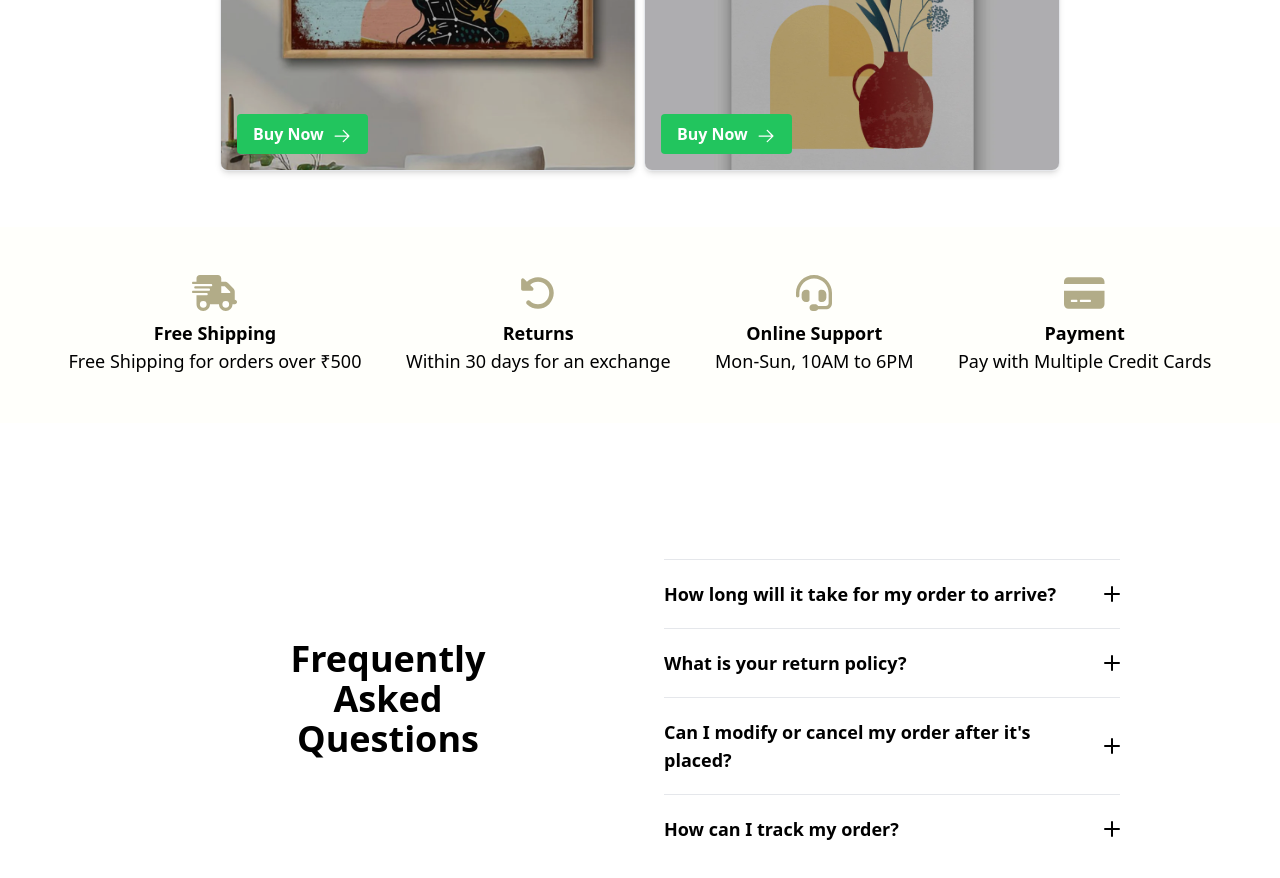
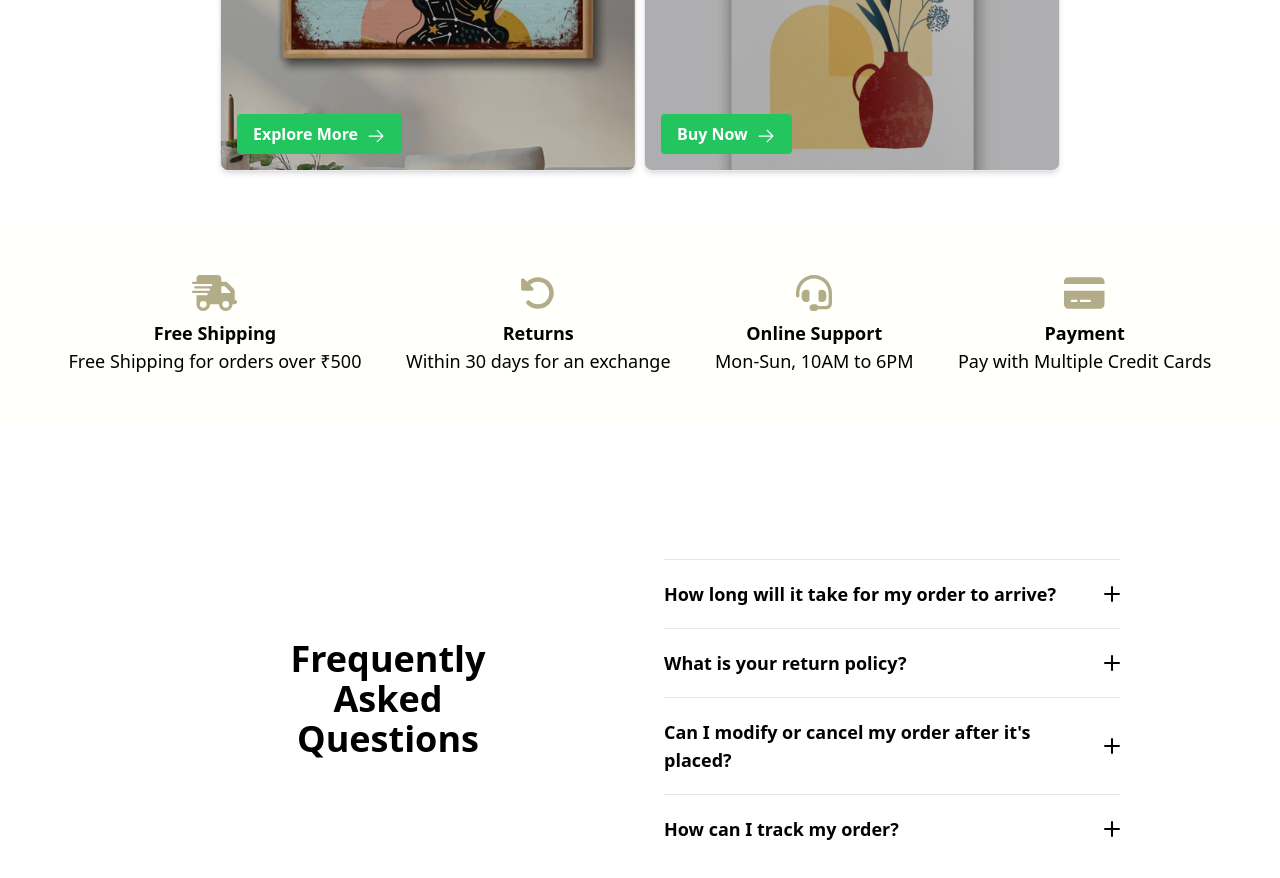
Before and after one commit to 22purnimarani/bonus_episodes_202, a React (Vite) app in the folder bonus_episodes_202/: page / in a window 1280 px wide. Shown: the part 1200-2078 px from the top of the page. Built offline with nearby package versions, Linux system fonts and the light colour scheme.

Commit message:
link added in promo card section

```diff
--- a/bonus_episodes_202/src/components/PromoCard.jsx
+++ b/bonus_episodes_202/src/components/PromoCard.jsx
@@ -1,4 +1,5 @@
-const PromoCard = ({ Image, buttonDescription, Description }) => {
+import { Link } from "react-router-dom";
+const PromoCard = ({ Image, buttonDescription, Description, linkTo }) => {
   return (
     <section id="promo">
     <div className="flex-grow border border-gray-200 rounded-lg shadow-md overflow-hidden relative">
@@ -15,7 +16,8 @@ const PromoCard = ({ Image, buttonDescription, Description }) => {
           </p>
         </div>
         <button className="mt-4 flex self-start px-4 py-2 bg-green-500 font-semibold rounded hover:bg-green-600 transition duration-200 group">
-        <span>Buy Now</span>
+        <span>{buttonDescription}</span>
+        <Link to={linkTo} >
           <svg
             xmlns="http://www.w3.org/2000/svg"
             className="ml-2 w-5 h-5 transfrom translate-y-1 transition-transform transform group-hover:translate-x-1 group-hover:translate-y-1"
@@ -26,6 +28,7 @@ const PromoCard = ({ Image, buttonDescription, Description }) => {
               d="m221.66 133.66l-72 72a8 8 0 0 1-11.32-11.32L196.69 136H40a8 8 0 0 1 0-16h156.69l-58.35-58.34a8 8 0 0 1 11.32-11.32l72 72a8 8 0 0 1 0 11.32Z"
             />
           </svg>
+          </Link>
         </button>
       </div>
     </div>
--- a/bonus_episodes_202/src/components/PromoCards.jsx
+++ b/bonus_episodes_202/src/components/PromoCards.jsx
@@ -1,30 +1,38 @@
-import PromoCard from "./PromoCard"
+import PromoCard from "./PromoCard";
 import art3 from "../assets/Images/art3.webp";
 import art4 from "../assets/Images/art4.webp";
 
 const PromoCards = () => {
     const promoList = [
         {
-            id:1,
-            img:art3,
-            description:"Checkout more of our collection",
-            buttonDescription:"Buy Now"
+            id: 1,
+            img: art3,
+            description: "Checkout more of our collection",
+            buttonDescription: "Explore More",
+            linkTo: "/products"
         },
         {
-            id:2,
-            img:art4,
-            description:"Learn more about our product line",
-            buttonDescription:"Learn More"
+            id: 2,
+            img: art4,
+            description: "Learn more about our product line",
+            buttonDescription: "Buy Now",
         }
-    ]
+    ];
+
     return (
         <div className="flex justify-center space-x-2 p-4 flex-wrap">
-            {promoList.map((promos)=>(
-                <div className="w-full sm:w-1/2 lg:w-1/3"> {/* Responsive widths */}
-                    <PromoCard Image={promos.img} buttonDescription={promos.buttonDescription} Description={promos.description} />
+            {promoList.map((promos) => (
+                <div className="w-full sm:w-1/2 lg:w-1/3" key={promos.id}>
+                    <PromoCard
+                        Image={promos.img}
+                        buttonDescription={promos.buttonDescription}
+                        Description={promos.description}
+                        linkTo={promos.linkTo}
+                    />
                 </div>
             ))}
         </div>
-    )
-}
+    );
+};
+
 export default PromoCards;
```
